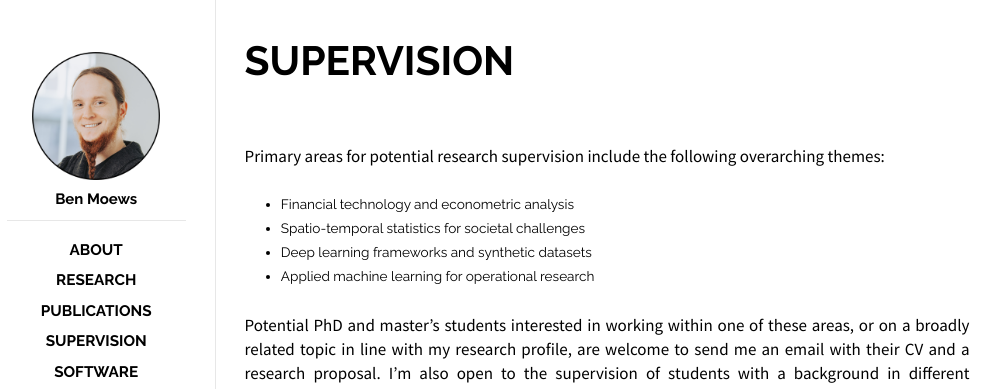
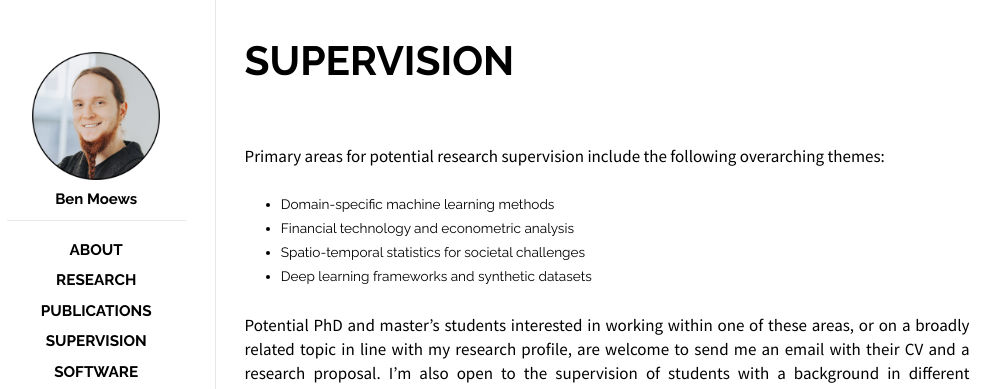
Before and after one commit to moews/moews.github.io, a Jekyll site: the page built from _posts/2017-03-25-supervision.md, in a window 1280 px wide. Shown: the top 389 px of the page, without its empty margins (143-1144 px from the left). Built offline with Jekyll 4.4.1, drawn with Linux system fonts in a browser that asks for light colours.

Commit message:
Update 2017-03-25-supervision.md

```diff
--- a/_posts/2017-03-25-supervision.md
+++ b/_posts/2017-03-25-supervision.md
@@ -61,10 +61,10 @@ Primary areas for potential research supervision include the following overarchi
 * Synthetic data and privacy-preserving techniques
 -->
 
+* Domain-specific machine learning methods
 * Financial technology and econometric analysis
 * Spatio-temporal statistics for societal challenges
 * Deep learning frameworks and synthetic datasets
-* Applied machine learning for operational research
 
 
 
```
